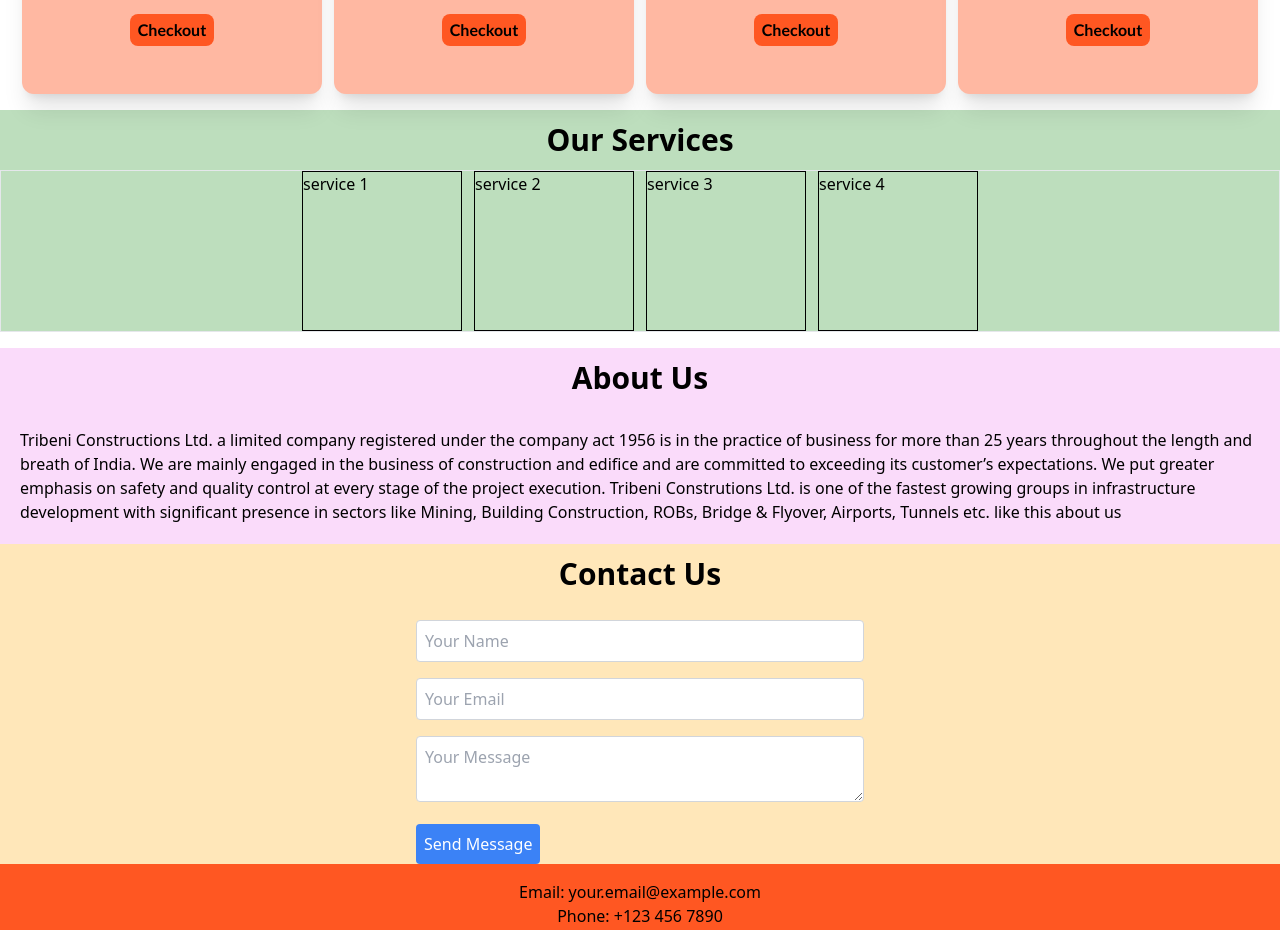
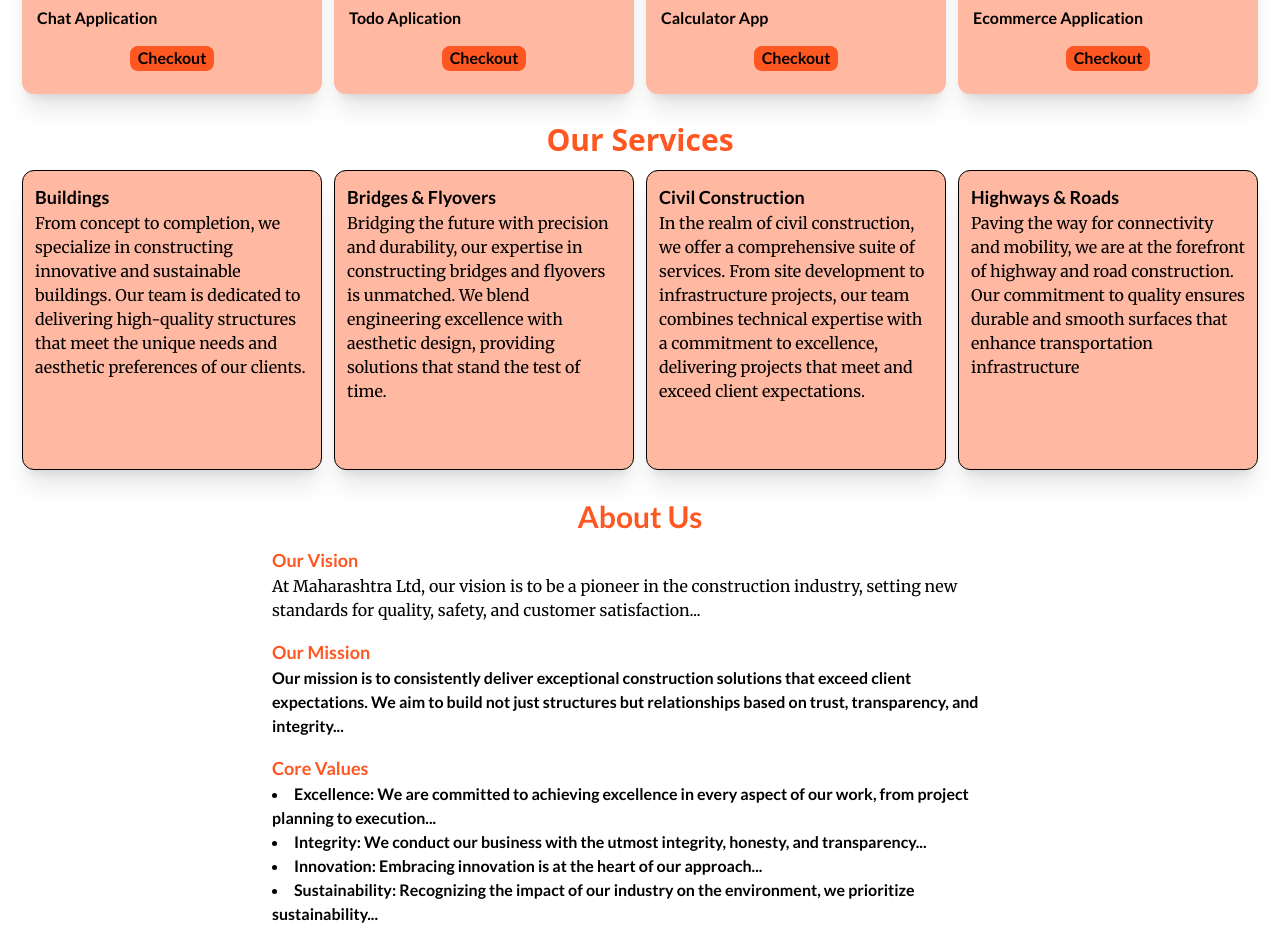
Before and after one commit to rakeshdeka/NeoxSolutions-Assignment, a React (Vite) app: page / in a window 1280 px wide. Shown: the part 1162-2092 px from the top of the page. Built offline with nearby package versions, Linux system fonts and the light colour scheme.

Commit message:
refector style

```diff
--- a/src/components/AboutUs.jsx
+++ b/src/components/AboutUs.jsx
@@ -3,15 +3,31 @@
 const AboutUs = () => {
     return (
         <>
-            <section id="about" className=" bg-[#ee82ee49] min-w-[530px]">
-                <h1 className=" p-3 text-3xl font-bold mt-4 text-center">About Us</h1>
-                <p className='p-5'>
-                    Tribeni Constructions Ltd. a limited company registered under the company act 1956 is in the practice of business for more than 25 years throughout the length and breath of India. We are mainly engaged in the business of construction and edifice and are committed to exceeding its customer’s expectations. We put greater emphasis on safety and quality control at every stage of the project execution.
+            <section class="max-w-screen-md mx-auto p-4 font-lato">
+                <h1 className=" font-lato p-3 text-3xl font-bold text-center text-[#ff5722]">About Us</h1>
 
-                    Tribeni Construtions Ltd. is one of the fastest growing groups in infrastructure development with significant presence in sectors like Mining, Building Construction, ROBs, Bridge & Flyover, Airports, Tunnels etc. like this about us
+                <h2 class="text-[#ff5722] text-lg font-bold">Our Vision</h2>
+                <p class="mb-4 font-merriweather">At Maharashtra Ltd, our vision is to be a pioneer in the construction industry, setting new standards for quality, safety, and customer satisfaction...</p>
 
+                <h2 class="text-[#ff5722] text-lg font-bold">Our Mission</h2>
+                <p class="mb-4">Our mission is to consistently deliver exceptional construction solutions that exceed client expectations. We aim to build not just structures but relationships based on trust, transparency, and integrity...</p>
 
-                </p>
+                <h2 class="text-[#ff5722] text-lg font-bold">Core Values</h2>
+                <ul class="list-disc list-inside mb-4">
+                    <li><strong>Excellence:</strong> We are committed to achieving excellence in every aspect of our work, from project planning to execution...</li>
+                    <li><strong>Integrity:</strong> We conduct our business with the utmost integrity, honesty, and transparency...</li>
+                    <li><strong>Innovation:</strong> Embracing innovation is at the heart of our approach...</li>
+                    <li><strong>Sustainability:</strong> Recognizing the impact of our industry on the environment, we prioritize sustainability...</li>
+                </ul>
+
+                <h2 class="text-[#ff5722] text-lg font-bold">Our Expertise</h2>
+                <p class="mb-4">Maharashtra Ltd specializes in a diverse range of construction projects, including residential, commercial, and infrastructure developments...</p>
+
+                <h2 class="text-[#ff5722] text-lg font-bold">Safety First</h2>
+                <p class="mb-4">The safety of our employees, clients, and the communities in which we work is paramount. We adhere to rigorous safety standards and implement best practices...</p>
+
+                <h2 class="text-[#ff5722] text-lg font-bold">Get in Touch</h2>
+                <p>Whether you are planning a new project or seeking construction solutions, Maharashtra Ltd is here to partner with you. <a href="#contact" class="text-[#ff5722] font-bold">Contact us</a> to explore how we can bring your vision to life.</p>
 
             </section>
         </>
--- a/src/components/Cards/OurServices.jsx
+++ b/src/components/Cards/OurServices.jsx
@@ -3,32 +3,39 @@
 const OurServices = () => {
     const allServivces = [
         {
-            name: "service 1"
+            name: "Buildings",
+            desc: "From concept to completion, we specialize in constructing innovative and sustainable buildings. Our team is dedicated to delivering high-quality structures that meet the unique needs and aesthetic preferences of our clients."
         },
         {
-            name: "service 2"
+            name: "Bridges & Flyovers",
+            desc: "Bridging the future with precision and durability, our expertise in constructing bridges and flyovers is unmatched. We blend engineering excellence with aesthetic design, providing solutions that stand the test of time."
         },
         {
-            name: "service 3"
+            name: "Civil Construction",
+            desc: "In the realm of civil construction, we offer a comprehensive suite of services. From site development to infrastructure projects, our team combines technical expertise with a commitment to excellence, delivering projects that meet and exceed client expectations."
         },
         {
-            name: "service 4"
+            name: "Highways & Roads",
+            desc: "Paving the way for connectivity and mobility, we are at the forefront of highway and road construction. Our commitment to quality ensures durable and smooth surfaces that enhance transportation infrastructure"
         },
-        // {
-        //     name: "service 5"
-        // },
+
     ]
 
     return (
         <>
-            <div className='border flex flex-wrap justify-center gap-3'>
+            <div className=' flex flex-wrap justify-center gap-3'>
                 {allServivces.map((service, index) => (
-                    <div className='border border-black h-40 w-40' key={index}>
-                        {service?.name}
+                    <div className=' p-3 border border-black bg-[#FFB8A2] shadow-xl rounded-xl h-[300px] w-[400px] sm:h-[300px] sm:w-[300px]' key={index}>
+
+                        <div className=''>
+                            <h1 className=' font-lato text-lg font-bold text-justify'>{service?.name}</h1>
+                        </div>
+                        <div><p className="font-merriweather">{service?.desc}</p>  </div>
                     </div>
                 ))}
 
             </div>
+
 
         </>
     )
--- a/src/components/Cards/Projects.jsx
+++ b/src/components/Cards/Projects.jsx
@@ -3,34 +3,42 @@
 const Projects = () => {
     const allProjects = [
         {
-            name: "project1",
-            gif: "https://media.giphy.com/media/tAeB6dptxnoli/giphy.gif"
+            name: "Chat Application",
+            gif: "https://media.giphy.com/media/tAeB6dptxnoli/giphy.gif",
+            project_link: "https://github.com/rakeshdeka/mern-chat-app"
         },
         {
-            name: "project2",
-            gif: "https://media.giphy.com/media/qWx5C3iSfwa6Q/giphy-downsized-large.gif"
+            name: "Todo Aplication",
+            gif: "https://media.giphy.com/media/qWx5C3iSfwa6Q/giphy-downsized-large.gif",
+            project_link: "https://github.com/rakeshdeka/todo-app"
         },
         {
-            name: "project3",
-            gif: "https://media.giphy.com/media/9vimJbH3osRnq/giphy.gif"
+            name: "Calculator App",
+            gif: "https://media.giphy.com/media/9vimJbH3osRnq/giphy.gif",
+            project_link: "https://github.com/rakeshdeka/calculatorApp"
         },
         {
-            name: "project4",
-            gif: "https://media.giphy.com/media/iIAYEKtLy0yG7TacbC/giphy.gif"
+            name: "Ecommerce Application",
+            gif: "https://media.giphy.com/media/iIAYEKtLy0yG7TacbC/giphy.gif",
+            project_link: "https://github.com/rakeshdeka/EcommerceApp-Frontend"
         },
     ]
     return (
         <>
             <div className='flex flex-wrap justify-center gap-3 font-lato '>
                 {allProjects.map((project, index) => (
-                    <div className=' bg-[#FFB8A2] shadow-xl rounded-xl  flex justify-center items-center h-[300px] w-[300px]' key={index}>
+                    <div className=' bg-[#FFB8A2] shadow-xl rounded-xl  flex justify-center items-center h-[450px] w-[400px] sm:h-[300px] sm:w-[300px]' key={index}>
                         <div className='w-[90%] h-[90%] flex gap-2 flex-col'>
                             <div className='object-cover rounded-xl border border-black w-full h-[70%]'>
                                 <img className=' rounded-xl h-full w-full' src={project?.gif} alt="" />
                             </div>
-                            <div className=' w-full h-[20%] w-full flex justify-center'>
+                            <div className='h-[10%] w-full '>
+                                <h1>{project?.name}</h1>
+
+                            </div>
+                            <div className=' h-[20%] w-full flex justify-center'>
                                 <button className=' rounded-lg bg-[#ff5722] h-[60%] m-2 pr-2 pl-2 '>
-                                    <p>Checkout</p>
+                                    <a href={project?.project_link}>Checkout</a>
 
                                 </button>
                             </div>
--- a/src/components/ContactUs.jsx
+++ b/src/components/ContactUs.jsx
@@ -3,8 +3,8 @@
 const ContactUs = () => {
     return (
         <>
-            <section id="contact" className="bg-[#ffa60046]  min-w-[530px]">
-                <h1 className="p-3 text-3xl font-bold text-center">Contact Us</h1>
+            <section id="contact" className=" min-w-[530px]">
+                <h1 className="p-3 text-3xl font-bold text-center text-[#ff5722]">Contact Us</h1>
                 <div className="max-w-md mx-auto mt-4">
                     <form action="#" method="post">
                         <input type="text" name="name" placeholder="Your Name" className="w-full p-2 border border-gray-300 rounded mb-4" required />
--- a/src/components/PrevClients.jsx
+++ b/src/components/PrevClients.jsx
@@ -6,7 +6,7 @@
     return (
         <>
             <section id="clients" className="  min-w-[530px]">
-                <h1 className=" p-2 text-3xl font-bold mt-4 text-center">Our Clients</h1>
+                <h1 className=" text-[#ff5722] p-2 text-3xl font-bold mt-4 text-center">Our Clients</h1>
                 <Clients />
 
             </section>
--- a/src/components/PrevProjects.jsx
+++ b/src/components/PrevProjects.jsx
@@ -4,7 +4,7 @@
     return (
         <>
             <section id="projects" className=" min-w-[530px]">
-                <h1 className="p-3 text-3xl font-bold mt-4 text-center">Previous Projects</h1>
+                <h1 className=" text-[#ff5722] p-3 text-3xl font-bold mt-4 text-center">Previous Projects</h1>
                 <Projects />
 
             </section>
--- a/src/components/Services.jsx
+++ b/src/components/Services.jsx
@@ -4,8 +4,8 @@
 const Services = () => {
     return (
         <>
-            <section id="services" className=" bg-[#00800042] min-w-[530px]">
-                <h1 className=" p-3 text-3xl font-bold mt-4 text-center">Our Services</h1>
+            <section id="services" className="min-w-[530px]">
+                <h1 className=" p-3 text-3xl font-bold mt-4 text-center text-[#ff5722]">Our Services</h1>
                 <OurServices />
 
             </section>
```
